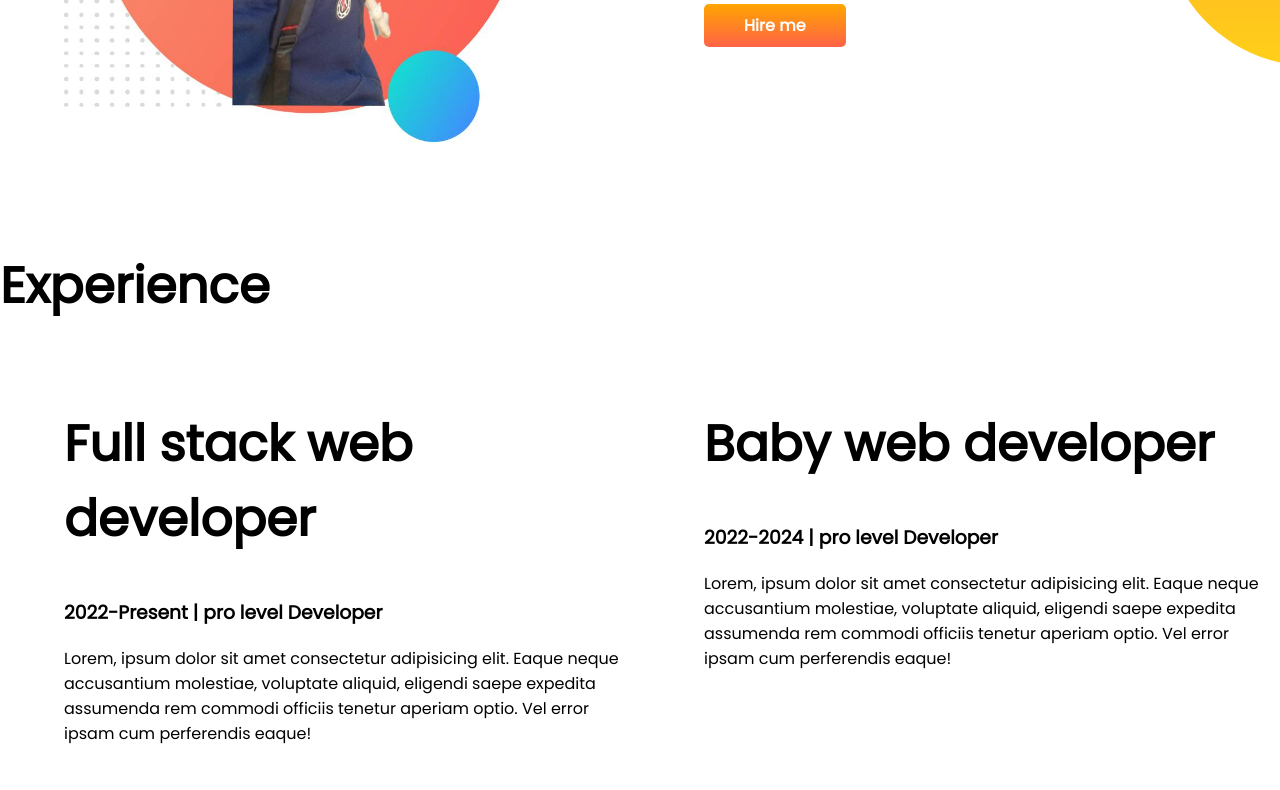
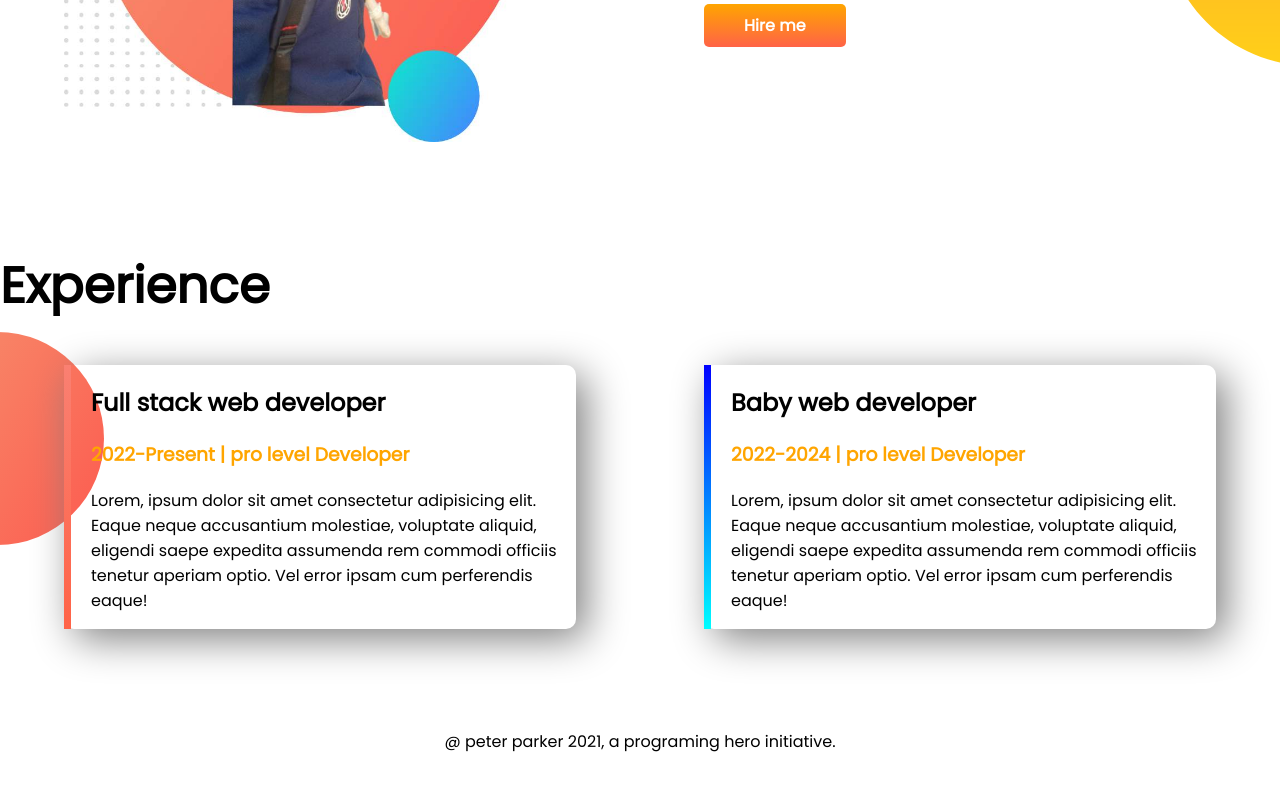
Before and after one commit to mdhasmat690/Developer-portfolio, a plain HTML site: page index.html in a window 1280 px wide. Shown: the part 880-1670 px from the top of the page. Drawn offline with Linux system fonts and the light colour scheme.

Commit message:
secon section and footer add

```diff
--- a/index.html
+++ b/index.html
@@ -58,9 +58,9 @@
     <section class="experiance-area">
       <h1>Experience</h1>
       <div class="flexible-container">
-        <div class="half-width">
-          <h1>Full stack web developer</h1>
-          <h3>2022-Present | pro level Developer</h3>
+        <div id="full-stack-experince" class="experience-item">
+          <h2>Full stack web developer</h2>
+          <h3 class="orange-color">2022-Present | pro level Developer</h3>
           <p>
             Lorem, ipsum dolor sit amet consectetur adipisicing elit. Eaque
             neque accusantium molestiae, voluptate aliquid, eligendi saepe
@@ -69,9 +69,9 @@
           </p>
         </div>
 
-        <div class="half-width">
-          <h1>Baby web developer</h1>
-          <h3>2022-2024 | pro level Developer</h3>
+        <div id="web-dev-experience" class="experience-item">
+          <h2>Baby web developer</h2>
+          <h3 class="orange-color">2022-2024 | pro level Developer</h3>
           <p>
             Lorem, ipsum dolor sit amet consectetur adipisicing elit. Eaque
             neque accusantium molestiae, voluptate aliquid, eligendi saepe
@@ -81,5 +81,9 @@
         </div>
       </div>
     </section>
+
+    <footer>
+        <p>@ peter parker 2021, a programing hero initiative. </p>
+    </footer>
   </body>
 </html>
--- a/style.css
+++ b/style.css
@@ -48,3 +48,49 @@ h1 {
     background-repeat: no-repeat;
     background-position: right;
 }
+
+.orange-color {
+
+    color: orange;
+}
+
+.experience-item{
+    box-shadow: 10px 10px 40px gray;
+width: 40%;
+margin-left: 5%;
+margin-right: 5%;
+padding-left: 20px;
+border-radius: 10px;
+
+
+
+}
+
+h2{
+    font-size: 4opx;
+}
+
+.experiance-area{
+    background-image: url(images/exp-bg.png);
+    background-repeat: no-repeat;
+    background-position: left;
+
+}
+
+#web-dev-experience{
+    border-left: 7px solid;
+    border-image: linear-gradient(blue,cyan);
+    border-image-slice: 1;
+}
+
+#full-stack-experince{
+    border-left: 7px solid;
+    border-image: linear-gradient(salmon,tomato);
+    border-image-slice: 1;
+
+}
+
+footer{
+    text-align: center;
+
+}
```
Also changed, not shown: myimg/Hasmat-removebg-preview.png (deleted), myimg/Hasmat.jpg (deleted).
